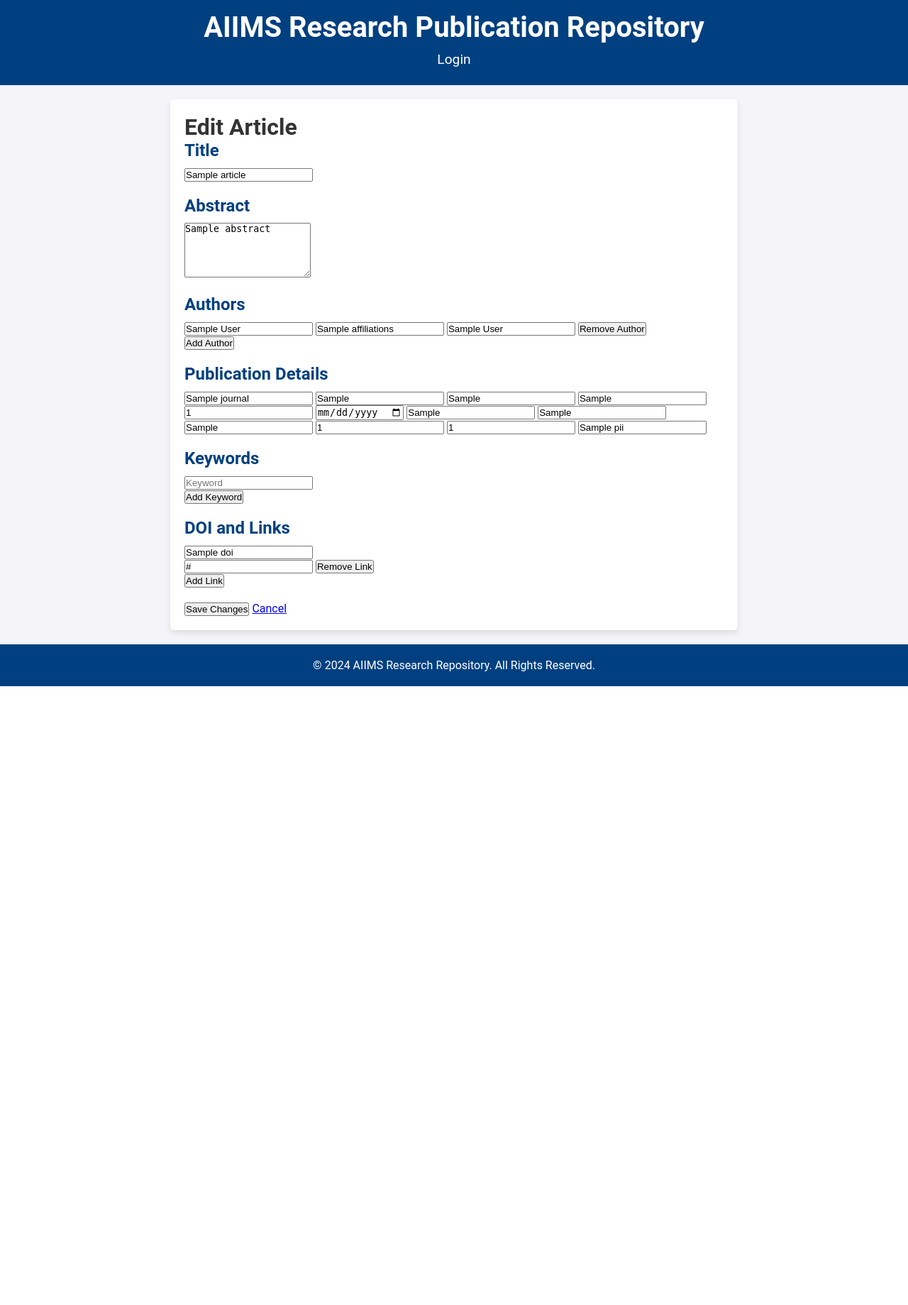
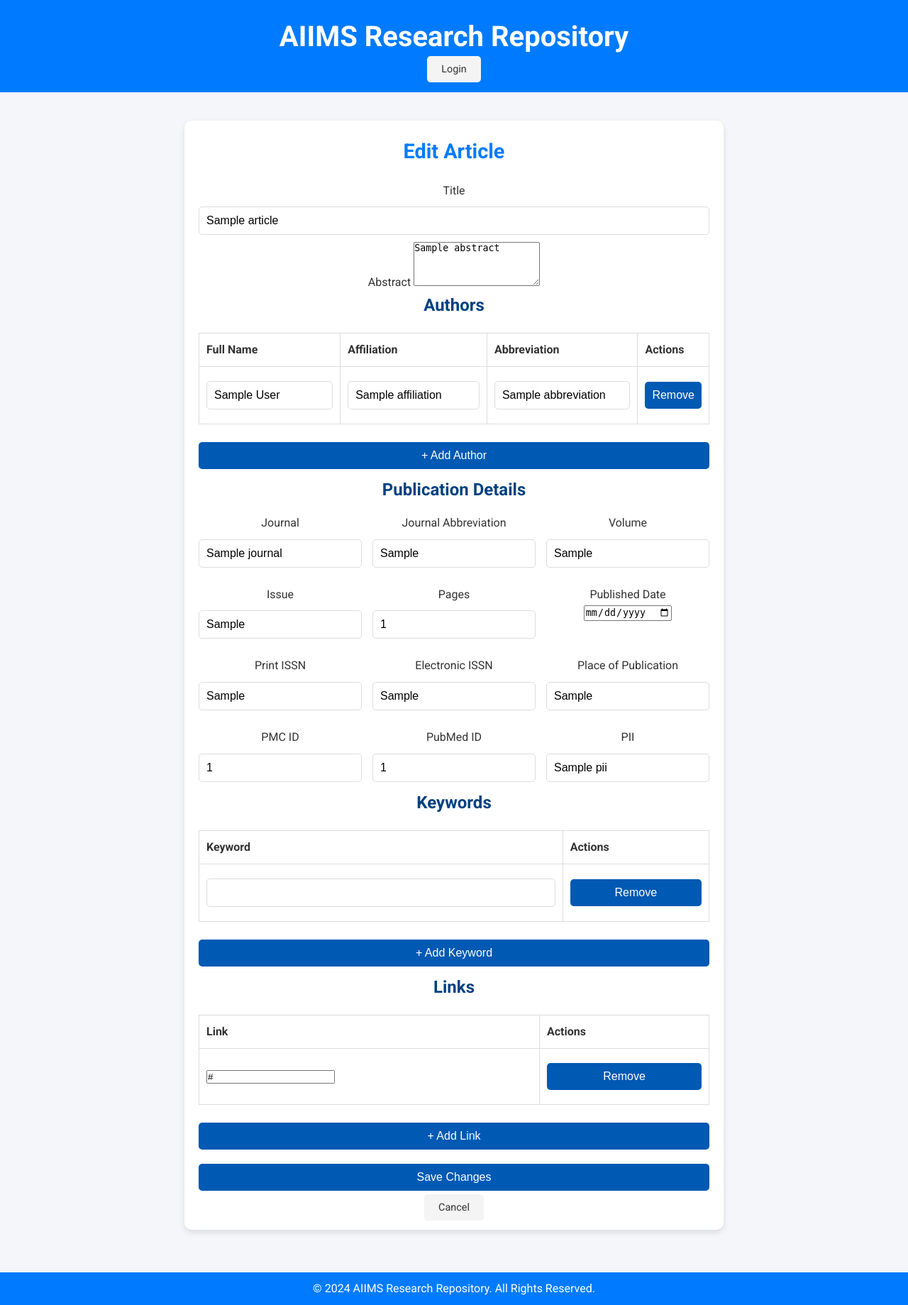
Before and after one commit to ravi1997/research-repository, a Python web app: template app/templates/edit_article.html in a window 1280 px wide. Shown: the whole page at 71% size. Before the commit the page ends 967 px from the top, so only its background shows below. Run offline with Jinja, Linux system fonts and the light colour scheme; the template is opened without the code that fills it: most values are stand-ins (such as "Sample title", 1, 10 or a date in 2020).

Commit message:
edit page fixes

```diff
--- /dev/null
+++ b/app/static/js/edit.js
@@ -0,0 +1,58 @@
+let draggedRow = null;
+
+function onDragStart(event) {
+    draggedRow = event.target;
+    event.dataTransfer.effectAllowed = "move";
+    event.target.style.opacity = "0.5";
+}
+
+function onDragOver(event) {
+    event.preventDefault();
+    event.dataTransfer.dropEffect = "move";
+    const targetRow = event.target.closest("tr");
+    if (targetRow && targetRow !== draggedRow) {
+        const tbody = targetRow.parentNode;
+        const rows = Array.from(tbody.children);
+        const draggedIndex = rows.indexOf(draggedRow);
+        const targetIndex = rows.indexOf(targetRow);
+        if (draggedIndex < targetIndex) {
+            tbody.insertBefore(draggedRow, targetRow.nextSibling);
+        } else {
+            tbody.insertBefore(draggedRow, targetRow);
+        }
+    }
+}
+
+function onDrop(event) {
+    event.preventDefault();
+    if (draggedRow) {
+        draggedRow.style.opacity = "1";
+        draggedRow = null;
+    }
+}
+
+function removeRow(button) {
+    button.closest('tr').remove();
+}
+
+function addRow(tableId) {
+    const table = document.getElementById(tableId);
+    const tbody = table.querySelector('tbody');
+    const headers = table.querySelectorAll('thead th');
+    const columnCount = headers.length;
+
+    const newRow = tbody.insertRow();
+    newRow.setAttribute("draggable", "true");
+    newRow.setAttribute("ondragstart", "onDragStart(event)");
+    newRow.setAttribute("ondragover", "onDragOver(event)");
+    newRow.setAttribute("ondrop", "onDrop(event)");
+
+    for (let i = 0; i < columnCount; i++) {
+        const cell = newRow.insertCell();
+        if (i === columnCount - 1) {
+            cell.innerHTML = `<button type="button" class="btn btn-sm btn-danger" onclick="removeRow(this)">Remove</button>`;
+        } else {
+            cell.innerHTML = `<input type="text" placeholder="Enter value" required>`;
+        }
+    }
+}
--- a/app/static/style/article.css
+++ b/app/static/style/article.css
@@ -346,6 +346,124 @@
     /* Change color if needed */
 }
 
+/* Modern Form Container */
+.form-container {
+    max-width: 900px;
+    margin: 40px auto;
+    background: #fff;
+    padding: 30px;
+    border-radius: 10px;
+    box-shadow: 0 10px 20px rgba(0, 0, 0, 0.1);
+}
+
+/* Form Title */
+.form-title {
+    text-align: center;
+    font-size: 2rem;
+    color: var(--primary-color);
+    margin-bottom: 20px;
+}
+
+/* Modern Form */
+.modern-form .form-group {
+    margin-bottom: 20px;
+}
+
+.modern-form label {
+    display: block;
+    font-size: 1rem;
+    margin-bottom: 8px;
+    color: var(--text-color);
+}
+
+.modern-form input,
+.modern-form textarea {
+    width: 100%;
+    padding: 10px;
+    font-size: 1rem;
+    border: 1px solid #ddd;
+    border-radius: 5px;
+    transition: border-color 0.3s, box-shadow 0.2s;
+}
+
+.modern-form input:focus,
+.modern-form textarea:focus {
+    border-color: var(--primary-color);
+    box-shadow: 0 0 5px rgba(0, 64, 128, 0.2);
+    outline: none;
+}
+
+/* Modern Buttons */
+.primary-btn {
+    background: var(--primary-color);
+    color: #fff;
+    padding: 10px 20px;
+    border: none;
+    border-radius: 5px;
+    cursor: pointer;
+    font-size: 1rem;
+    transition: background 0.3s, transform 0.2s;
+}
+
+.primary-btn:hover {
+    background: var(--primary-light);
+    transform: translateY(-2px);
+}
+
+.secondary-btn {
+    background: #f5f5f5;
+    color: var(--text-color);
+    padding: 10px 20px;
+    border: 1px solid #ddd;
+    border-radius: 5px;
+    cursor: pointer;
+    font-size: 1rem;
+    transition: background 0.3s, transform 0.2s;
+}
+
+.secondary-btn:hover {
+    background: #e5e5e5;
+    transform: translateY(-2px);
+}
+
+/* Grid Layout */
+.grid {
+    display: grid;
+    grid-template-columns: repeat(auto-fit, minmax(250px, 1fr));
+    gap: 15px;
+}
+
+/* Table Styling */
+.data-table {
+    width: 100%;
+    border-collapse: collapse;
+    margin-bottom: 20px;
+}
+
+.data-table th,
+.data-table td {
+    padding: 10px;
+    border: 1px solid #ddd;
+    text-align: left;
+}
+
+.data-table th {
+    background-color: var(--primary-light);
+    color: white;
+}
+
+.hidden {
+    display: none;
+}
+
+/* Form Sections */
+.section h3 {
+    font-size: 1.2rem;
+    color: var(--primary-color);
+    margin-top: 10px;
+}
+
+
 /* Responsive Design */
 @media (max-width: 768px) {
     .authors {
--- /dev/null
+++ b/app/static/style/edit.css
@@ -0,0 +1,116 @@
+/* General Reset */
+* {
+    margin: 0;
+    padding: 0;
+    box-sizing: border-box;
+}
+
+body {
+    font-family: 'Roboto', sans-serif;
+    background-color: #f4f6f9;
+    color: #333;
+    line-height: 1.6;
+}
+
+.header {
+    background-color: #007bff;
+    color: white;
+    text-align: center;
+    padding: 20px;
+}
+
+.container {
+    max-width: 800px;
+    margin: 20px auto;
+    padding: 20px;
+}
+
+.card {
+    background: white;
+    border-radius: 10px;
+    box-shadow: 0 4px 8px rgba(0, 0, 0, 0.1);
+    padding: 20px;
+}
+
+.title {
+    font-size: 1.8rem;
+    color: #007bff;
+    margin-bottom: 20px;
+    text-align: center;
+}
+
+.table {
+    width: 100%;
+    border-collapse: collapse;
+    margin-bottom: 15px;
+}
+
+.table th,
+.table td {
+    padding: 10px;
+    border: 1px solid #ddd;
+    text-align: left;
+}
+
+.table tr:hover {
+    background-color: #f1f1f1;
+    cursor: move;
+}
+
+.btn {
+    padding: 10px 20px;
+    font-size: 0.9rem;
+    border-radius: 5px;
+    text-align: center;
+    cursor: pointer;
+    text-decoration: none;
+}
+
+.btn-primary {
+    background: #007bff;
+    color: white;
+}
+
+.btn-secondary {
+    background: #f4f4f4;
+    color: #333;
+}
+
+.btn-success {
+    background: #28a745;
+    color: white;
+}
+
+.btn-danger {
+    background: #dc3545;
+    color: white;
+}
+
+.btn:hover {
+    opacity: 0.9;
+}
+
+.grid-form {
+    display: grid;
+    grid-template-columns: repeat(auto-fit, minmax(200px, 1fr));
+    gap: 15px;
+    margin-top: 15px;
+}
+
+.grid-form .form-group {
+    margin-bottom: 0;
+}
+
+@media (max-width: 600px) {
+    .grid-form {
+        grid-template-columns: 1fr;
+    }
+}
+
+.footer {
+    text-align: center;
+    padding: 10px 0;
+    background: #007bff;
+    color: white;
+    margin-top: 20px;
+}
--- a/app/templates/edit_article.html
+++ b/app/templates/edit_article.html
@@ -5,160 +5,199 @@
     <meta charset="UTF-8">
     <meta name="viewport" content="width=device-width, initial-scale=1.0">
     <title>Edit Article</title>
+    <link href="https://fonts.googleapis.com/css2?family=Roboto:wght@400;500;700&display=swap" rel="stylesheet">
     <link rel="stylesheet" href="/researchrepository/constant/style/style.css">
-    <link rel="stylesheet" href="/researchrepository/constant/style/article.css">
+    <link rel="stylesheet" href="/researchrepository/constant/style/edit.css">
 </head>
 
 <body>
-    <header>
-        <h1>AIIMS Research Publication Repository</h1>
+    <header class="header">
+        <h1>AIIMS Research Repository</h1>
         <nav>
-            <div class="button">
-                <a href="/researchrepository/login">Login</a>
-            </div>
+            <a href="/researchrepository/login" class="btn btn-secondary">Login</a>
         </nav>
     </header>
 
-    <main class="article">
-        <h1>Edit Article</h1>
+    <main class="container">
+        <div class="card">
+            <h2 class="title">Edit Article</h2>
+            <form action="/researchrepository/api/article/{{ article.id }}" method="POST" class="form">
+                <div class="form-group">
+                    <label for="title">Title</label>
+                    <input type="text" id="title" name="title" value="{{ article.title }}" required>
+                </div>
 
-        <form action="/researchrepository/api/article/{{ article.id }}" method="POST">
-            <!-- Title -->
-            <section class="section">
-                <h2>Title</h2>
-                <input type="text" name="title" value="{{ article.title }}" required>
-            </section>
+                <div class="form-group">
+                    <label for="abstract">Abstract</label>
+                    <textarea id="abstract" name="abstract" rows="4" required>{{ article.abstract }}</textarea>
+                </div>
 
-            <!-- Abstract -->
-            <section class="section">
-                <h2>Abstract</h2>
-                <textarea name="abstract" rows="5" required>{{ article.abstract }}</textarea>
-            </section>
+                <!-- Authors Section -->
+                <div class="section">
+                    <h3>Authors</h3>
+                    <table class="table" id="authors-table">
+                        <thead>
+                            <tr>
+                                <th>Full Name</th>
+                                <th>Affiliation</th>
+                                <th>Abbreviation</th>
+                                <th>Actions</th>
+                            </tr>
+                        </thead>
+                        <tbody>
+                            {% for author in article.authors %}
+                            <tr draggable="true" ondragstart="onDragStart(event)" ondragover="onDragOver(event)"
+                                ondrop="onDrop(event)">
+                                <td><input type="text" name="authors[{{ loop.index }}][fullName]"
+                                        value="{{ author.fullName }}" required></td>
+                                <td><input type="text" name="authors[{{ loop.index }}][affiliation]"
+                                        value="{{ author.affiliation }}"></td>
+                                <td><input type="text" name="authors[{{ loop.index }}][abbreviation]"
+                                        value="{{ author.abbreviation }}"></td>
+                                <td><button type="button" class="btn btn-sm btn-danger"
+                                        onclick="removeRow(this)">Remove</button></td>
+                            </tr>
+                            {% endfor %}
+                        </tbody>
+                    </table>
+                    <button type="button" class="btn btn-primary" onclick="addRow('authors-table')">+ Add
+                        Author</button>
+                </div>
 
-            <!-- Authors -->
-            <div class="section">
-                <h2>Authors</h2>
-                <div id="authors-container">
-                    {% for author in article.authors %}
-                    <div class="author-entry">
-                        <input type="text" name="authors[{{ loop.index }}][fullName]" value="{{ author.fullName }}"
-                            placeholder="Full Name" required>
-                        <input type="text" name="authors[{{ loop.index }}][affiliations]"
-                            value="{{ author.affiliations }}" placeholder="Affiliation">
-                        <input type="text" name="authors[{{ loop.index }}][author_abbreviated]"
-                            value="{{ author.author_abbreviated }}" placeholder="Author Abbreviated">
-                        <button type="button" class="remove-author" onclick="removeAuthor(this)">Remove Author</button>
+                <!-- Publication Details Section -->
+                <div class="section">
+                    <h3>Publication Details</h3>
+                    <div class="grid-form">
+                        <div class="form-group">
+                            <label for="journal">Journal</label>
+                            <input type="text" id="journal" name="journal" value="{{ article.journal }}"
+                                placeholder="Journal" required>
+                        </div>
+                        <div class="form-group">
+                            <label for="journal_abbreviation">Journal Abbreviation</label>
+                            <input type="text" id="journal_abbreviation" name="journal_abrevated"
+                                value="{{ article.journal_abrevated }}" placeholder="Abbreviation" required>
+                        </div>
+                        <div class="form-group">
+                            <label for="volume">Volume</label>
+                            <input type="text" id="volume" name="journal_volume" value="{{ article.journal_volume }}"
+                                placeholder="Volume" required>
+                        </div>
+                        <div class="form-group">
+                            <label for="issue">Issue</label>
+                            <input type="text" id="issue" name="journal_issue" value="{{ article.journal_issue }}"
+                                placeholder="Issue" required>
+                        </div>
+                        <div class="form-group">
+                            <label for="pages">Pages</label>
+                            <input type="text" id="pages" name="pages" value="{{ article.pages }}" placeholder="Pages"
+                                required>
+                        </div>
+                        <div class="form-group">
+                            <label for="publication_date">Published Date</label>
+                            <input type="date" id="publication_date" name="publication_date"
+                                value="{{ article.publication_date }}" required>
+                        </div>
+                        <div class="form-group">
+                            <label for="print_issn">Print ISSN</label>
+                            <input type="text" id="print_issn" name="print_issn" value="{{ article.print_issn }}"
+                                placeholder="Print ISSN" required>
+                        </div>
+                        <div class="form-group">
+                            <label for="electronic_issn">Electronic ISSN</label>
+                            <input type="text" id="electronic_issn" name="electronic_issn"
+                                value="{{ article.electronic_issn }}" placeholder="Electronic ISSN">
+                        </div>
+                        <div class="form-group">
+                            <label for="place_of_publication">Place of Publication</label>
+                            <input type="text" id="place_of_publication" name="place_of_publication"
+                                value="{{ article.place_of_publication }}" placeholder="Place of Publication">
+                        </div>
+                        <div class="form-group">
+                            <label for="pmc_id">PMC ID</label>
+                            <input type="text" id="pmc_id" name="pmc_id" value="{{ article.pmc_id }}"
+                                placeholder="PMC ID">
+                        </div>
+                        <div class="form-group">
+                            <label for="pubmed_id">PubMed ID</label>
+                            <input type="text" id="pubmed_id" name="pubmed_id" value="{{ article.pubmed_id }}"
+                                placeholder="PubMed ID">
+                        </div>
+                        <div class="form-group">
+                            <label for="pii">PII</label>
+                            <input type="text" id="pii" name="pii" value="{{ article.pii }}" placeholder="PII">
+                        </div>
                     </div>
-                    {% endfor %}
                 </div>
-                <button type="button" class="add-author" onclick="addAuthor()">Add Author</button>
-            </div>
 
-            <!-- Publication Details -->
-            <section class="section">
-                <h2>Publication Details</h2>
-                <input type="text" name="journal" value="{{ article.journal }}" placeholder="Journal" required>
-                <input type="text" name="journal_abrevated" value="{{ article.journal_abrevated }}"
-                    placeholder="Journal Abbreviation" required>
-                <input type="text" name="journal_volume" value="{{ article.journal_volume }}" placeholder="Volume"
-                    required>
-                <input type="text" name="journal_issue" value="{{ article.journal_issue }}" placeholder="Issue"
-                    required>
-                <input type="text" name="pages" value="{{ article.pages }}" placeholder="Pages" required>
-                <input type="date" name="publication_date" value="{{ article.publication_date }}"
-                    placeholder="Published Date" required>
-                <input type="text" name="print_issn" value="{{ article.print_issn }}" placeholder="Print ISSN" required>
-                <input type="text" name="electronic_issn" value="{{ article.electronic_issn }}"
-                    placeholder="Electronic ISSN">
-                <input type="text" name="place_of_publication" value="{{ article.place_of_publication }}"
-                    placeholder="Place of Publication">
-                <input type="text" name="pmc_id" value="{{ article.pmc_id }}" placeholder="PMC ID">
-                <input type="text" name="pubmed_id" value="{{ article.pubmed_id }}" placeholder="PubMed ID">
-                <input type="text" name="pii" value="{{ article.pii }}" placeholder="PII">
-            </section>
+                <!-- Keywords Section -->
+                <div class="section">
+                    <h3>Keywords</h3>
+                    <table class="table" id="keywords-table">
+                        <thead>
+                            <tr>
+                                <th>Keyword</th>
+                                <th>Actions</th>
+                            </tr>
+                        </thead>
+                        <tbody>
+                            {% for keyword in article.keywords %}
+                            <tr draggable="true" ondragstart="onDragStart(event)" ondragover="onDragOver(event)"
+                                ondrop="onDrop(event)">
+                                <td><input type="text" name="keywords[{{ loop.index }}][keyword]"
+                                        value="{{ keyword.keyword }}" required></td>
+                                <td><button type="button" class="btn btn-sm btn-danger"
+                                        onclick="removeRow(this)">Remove</button></td>
+                            </tr>
+                            {% endfor %}
+                        </tbody>
+                    </table>
+                    <button type="button" class="btn btn-primary" onclick="addRow('keywords-table')">+ Add
+                        Keyword</button>
+                </div>
 
-            <!-- Keywords -->
-            <section class="section">
-                <h2>Keywords</h2>
-                <div id="keywords-container">
-                    {% for keyword in article.keywords %}
-                    <input type="text" name="keywords[{{ loop.index }}][keyword]" value="{{ keyword.keyword }}"
-                        placeholder="Keyword" required>
-                    {% endfor %}
+                <!-- Links Section (New) -->
+                <div class="section">
+                    <h3>Links</h3>
+                    <table class="table" id="links-table">
+                        <thead>
+                            <tr>
+                                <th>Link</th>
+                                <th>Actions</th>
+                            </tr>
+                        </thead>
+                        <tbody>
+                            {% for link in article.links %}
+                            <tr draggable="true" ondragstart="onDragStart(event)" ondragover="onDragOver(event)"
+                                ondrop="onDrop(event)">
+                                <td><input type="url" name="links[{{ loop.index }}][link]" value="{{ link.link }}"
+                                        placeholder="Link" required></td>
+                                <td><button type="button" class="btn btn-sm btn-danger"
+                                        onclick="removeRow(this)">Remove</button></td>
+                            </tr>
+                            {% endfor %}
+                        </tbody>
+                    </table>
+                    <button type="button" class="btn btn-primary" onclick="addRow('links-table')">+ Add Link</button>
                 </div>
-                <button type="button" class="add-keyword" onclick="addKeyword()">Add Keyword</button>
-            </section>
 
-            <!-- DOI and Links -->
-            <section class="section">
-                <h2>DOI and Links</h2>
-                <input type="text" name="doi" value="{{ article.doi }}" placeholder="DOI" required>
-                <div id="links-container">
-                    {% for link in article.links %}
-                    <input type="url" name="links[{{ loop.index }}][link]" value="{{ link.link }}" placeholder="Link"
-                        required>
-                    <button type="button" class="remove-link" onclick="removeLink(this)">Remove Link</button>
-                    {% endfor %}
+
+
+                <!-- Form Actions -->
+                <div class="form-actions">
+                    <button type="submit" class="btn btn-success">Save Changes</button>
+                    <a href="/researchrepository/article/{{ article.id }}" class="btn btn-secondary">Cancel</a>
                 </div>
-                <button type="button" class="add-link" onclick="addLink()">Add Link</button>
-            </section>
-
-            <div class="form-actions">
-                <button type="submit" class="button">Save Changes</button>
-                <a href="/researchrepository/article/{{ article.id }}" class="button">Cancel</a>
-            </div>
-        </form>
+            </form>
+        </div>
     </main>
 
-    <footer>
+    <footer class="footer">
         <p>&copy; 2024 AIIMS Research Repository. All Rights Reserved.</p>
     </footer>
 
-    <script>
-        // Add new author fields
-        function addAuthor() {
-            const authorsContainer = document.getElementById('authors-container');
-            const authorEntry = document.createElement('div');
-            authorEntry.classList.add('author-entry');
-            authorEntry.innerHTML = `
-                <input type="text" name="authors[][fullName]" placeholder="Full Name" required>
-                <input type="text" name="authors[][affiliations]" placeholder="Affiliation">
-                <input type="text" name="authors[][author_abbreviated]" placeholder="Author Abbreviated">
-                <button type="button" class="remove-author" onclick="removeAuthor(this)">Remove Author</button>
-            `;
-            authorsContainer.appendChild(authorEntry);
-        }
-
-        // Remove author entry
-        function removeAuthor(button) {
-            button.parentElement.remove();
-        }
-
-        // Add new keyword field
-        function addKeyword() {
-            const keywordsContainer = document.getElementById('keywords-container');
-            const keywordInput = document.createElement('input');
-            keywordInput.type = 'text';
-            keywordInput.name = 'keywords[][keyword]';
-            keywordInput.placeholder = 'Keyword';
-            keywordsContainer.appendChild(keywordInput);
-        }
-
-        // Add new link field
-        function addLink() {
-            const linksContainer = document.getElementById('links-container');
-            const linkInput = document.createElement('input');
-            linkInput.type = 'url';
-            linkInput.name = 'links[][link]';
-            linkInput.placeholder = 'Link';
-            linksContainer.appendChild(linkInput);
-        }
-
-        // Remove link entry
-        function removeLink(button) {
-            button.parentElement.remove();
-        }
-    </script>
+    <script src="/researchrepository/constant/js/common.js"></script>
+    <script src="/researchrepository/constant/js/edit.js"></script>
 </body>
 
 </html>
```
